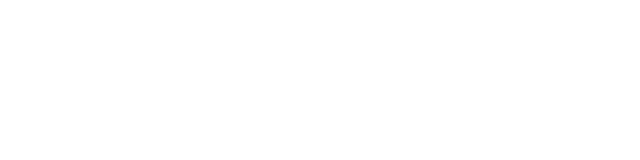
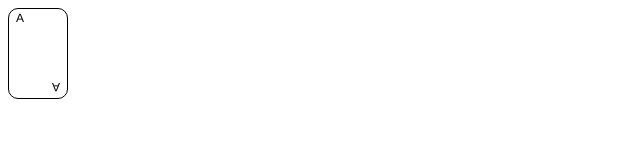
Before and after one commit to t-a1024/sevens, a React (Create React App) app: page / in a window 1280 px wide. Shown: the top 160 px of the page, without its empty margins (0-640 px from the left). Built offline with nearby package versions, Linux system fonts and the light colour scheme.

Commit message:
カードのコンポーネントができた

```diff
--- a/src/App.tsx
+++ b/src/App.tsx
@@ -1,6 +1,8 @@
+import  Card  from "./assets/cardCompornents";
 function App() {
   return (
     <div className="App">
+      <Card str={"A"} />
     </div>
   );
 }
--- /dev/null
+++ b/src/assets/card.css
@@ -0,0 +1,56 @@
+.card {
+    background-color: #ffffff;
+    border: 1px solid;
+    border-color: #000000;
+    border-radius: 10px;
+    height: 89px;
+    overflow: hidden;
+    width: 58px;
+  }
+
+  .card .overlap-group {
+    height: 90px;
+    position: relative;
+    top: -1px;
+  }
+
+  .card .text-wrapper {
+    color: #000000;
+    font-family: "Inter-Regular", Helvetica;
+    font-size: 12px;
+    font-weight: 400;
+    height: 22px;
+    left: 0;
+    letter-spacing: 0;
+    line-height: 20px;
+    position: absolute;
+    text-align: center;
+    top: 0;
+    white-space: nowrap;
+    width: 22px;
+  }
+
+  .card .div {
+    color: #000000;
+    font-family: "Inter-Regular", Helvetica;
+    font-size: 12px;
+    font-weight: 400;
+    height: 22px;
+    left: 36px;
+    letter-spacing: 0;
+    line-height: 20px;
+    position: absolute;
+    text-align: center;
+    top: 67px;
+    transform: rotate(-180deg);
+    white-space: nowrap;
+    width: 22px;
+  }
+
+  .card .group {
+    height: 89px;
+    left: 0;
+    position: absolute;
+    top: 1px;
+    width: 58px;
+  }
--- /dev/null
+++ b/src/assets/cardCompornents.tsx
@@ -0,0 +1,18 @@
+import React from 'react';
+import './card.css';
+
+interface CardProps {
+    str: string; // 型をstringに変更
+}
+
+export default function Card({ str }: CardProps) { // 型を指定
+  return (
+    <div className="card">
+      <div className="overlap-group">
+        <div className="text-wrapper">{str}</div>
+        <div className="div">{str}</div>
+        <div className="group" />
+      </div>
+    </div>
+  );
+}
```
